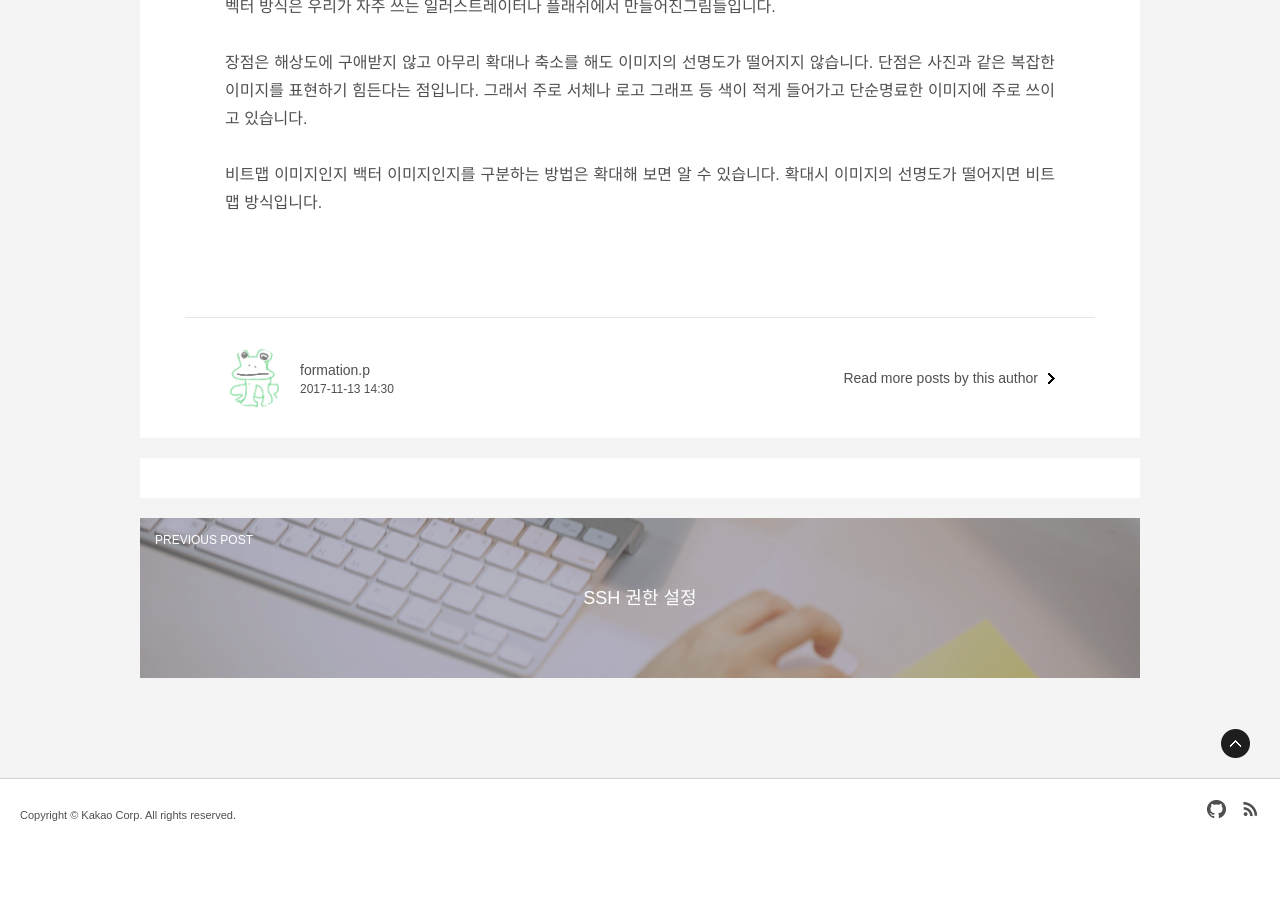
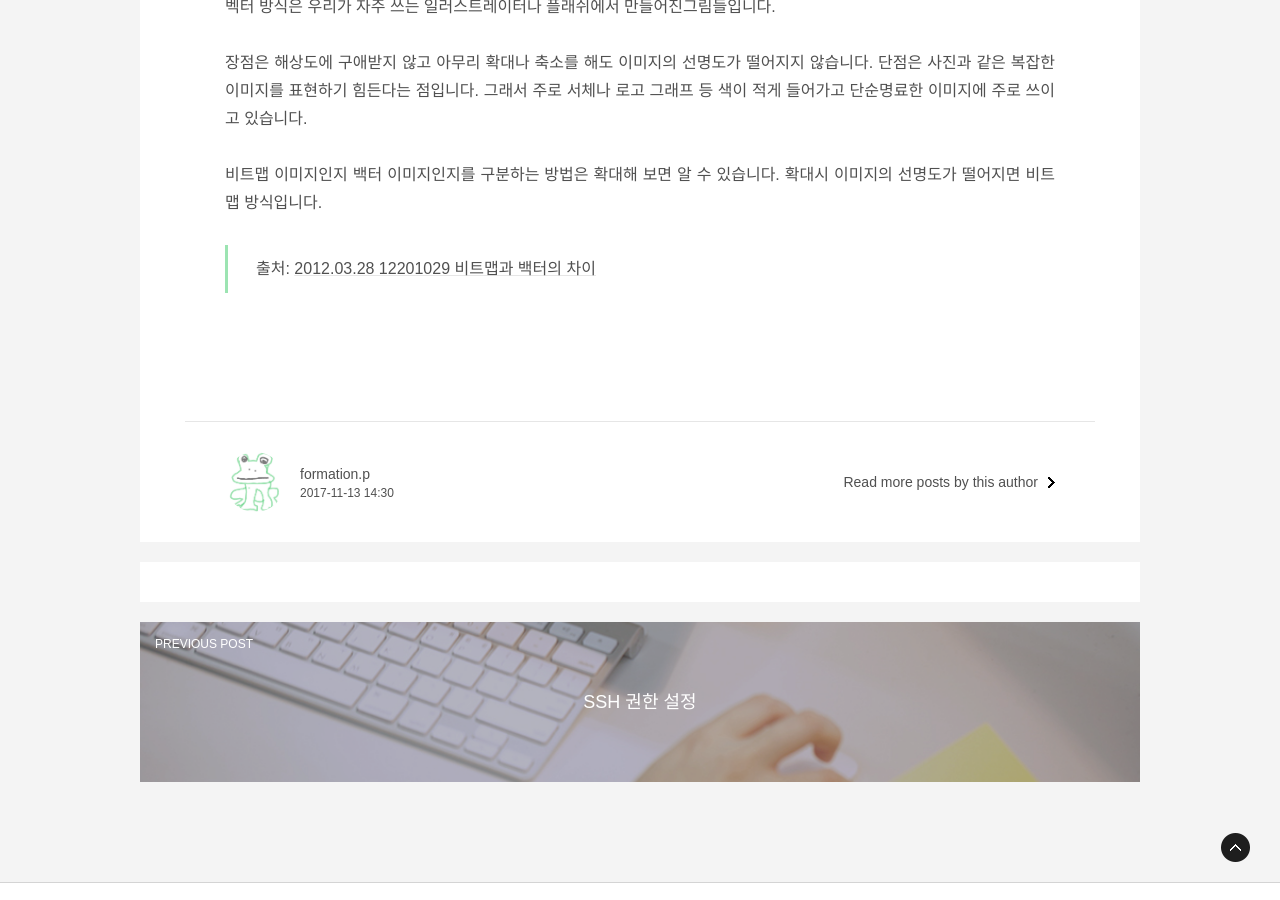
Before and after one commit to gutmate/gutmate.github.com, a Jekyll site: the page built from _posts/2017-11-13-bitmap_and_vector.md, in a window 1280 px wide and 900 px high, scrolled down 1850 px. Built offline with Jekyll 4.4.1, drawn with Linux system fonts in a browser that asks for light colours; some web fonts are replaced; comment, search, counter and statistics services are not loaded; before the commit the page ends 2728 px from its top, so only the background shows below that.

Commit message:
Update posting bitmap and vector

```diff
--- a/_posts/2017-11-13-bitmap_and_vector.md
+++ b/_posts/2017-11-13-bitmap_and_vector.md
@@ -67,3 +67,6 @@ tags:
 
 비트맵 이미지인지 백터 이미지인지를 구분하는 방법은 확대해 보면 알 수 있습니다.
 확대시 이미지의 선명도가 떨어지면 비트맵 방식입니다.
+
+
+> 출처: [2012.03.28 12201029 비트맵과 백터의 차이](http://cafe.daum.net/uvgotdream/Lpea/60)
```
